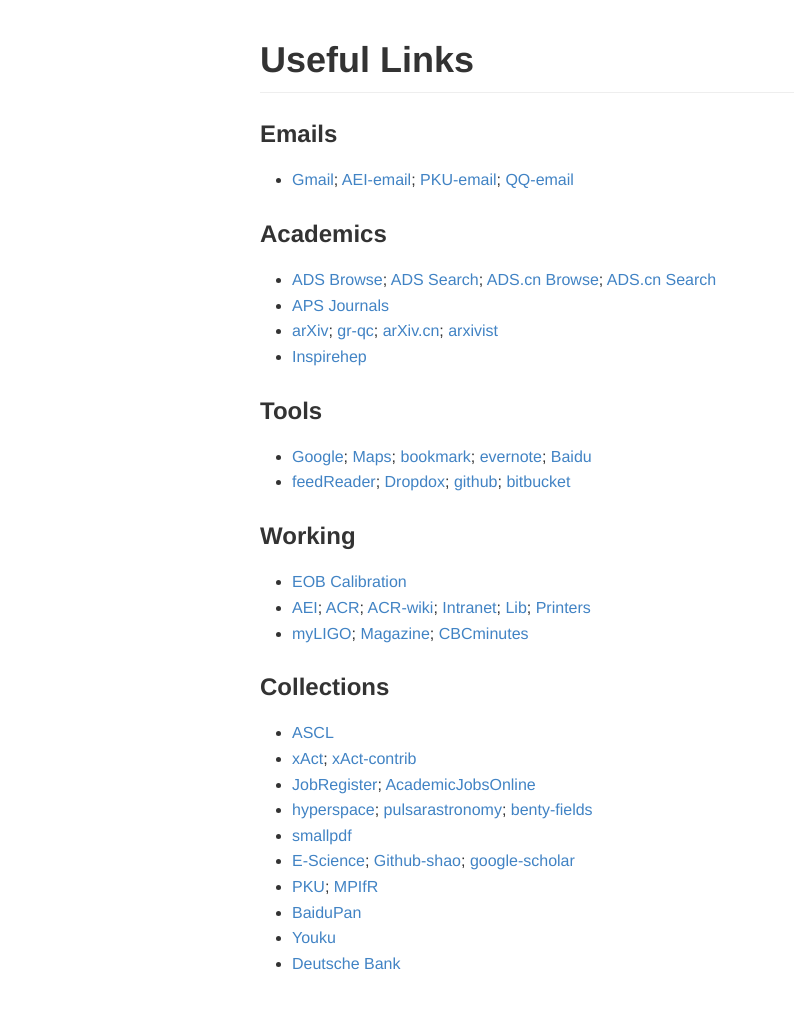
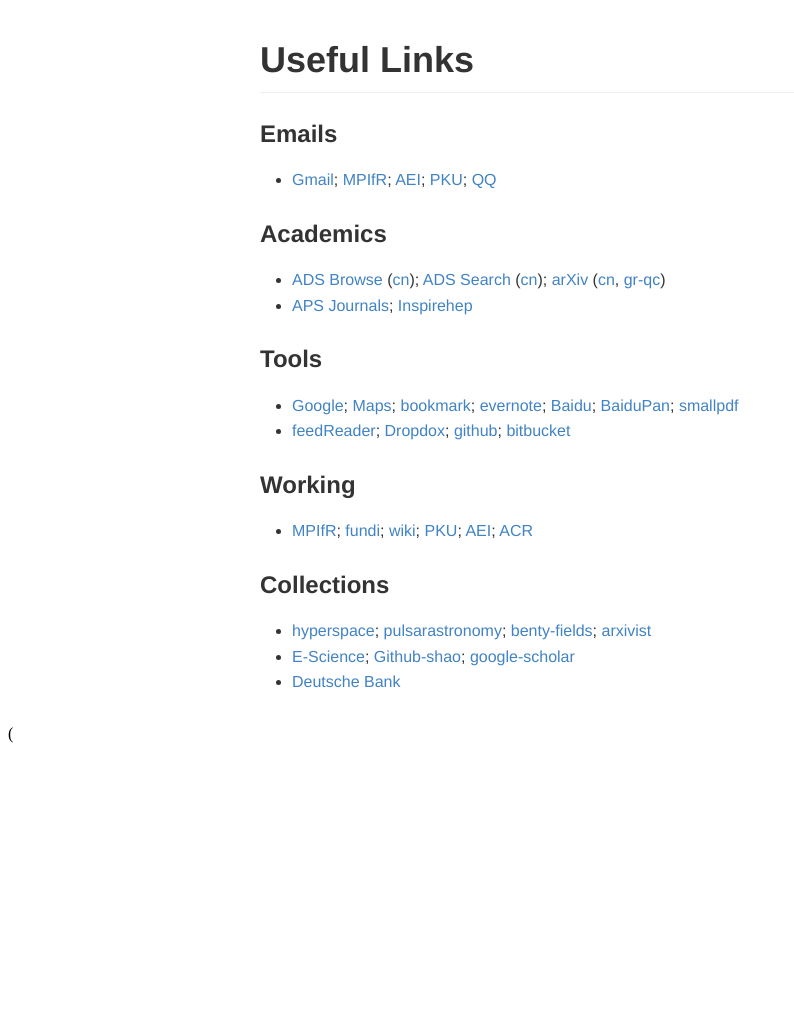
Before and after one commit to Friendshao/Friendshao.github.io, a Jekyll site: the page docs/freqlink.html, which Jekyll copies as it is, in a window 1280 px wide. Shown: the whole page, without its empty margins (0-794 px from the left). Built offline with Jekyll 4.4.1, drawn with Linux system fonts in a browser that asks for light colours; after the commit the page ends 900 px from its top, so only the background shows below that.

Commit message:
update freqlink

```diff
--- a/docs/freqlink.html
+++ b/docs/freqlink.html
@@ -844,24 +844,26 @@
 
 <ul>
 <li><a href="http://www.gmail.com">Gmail</a>;
-<a href="http://mailserv.aei.mpg.de/">AEI-email</a>;
-<a href="http://water.pku.edu.cn">PKU-email</a>;
-<a href="http://mail.qq.com/">QQ-email</a></li>
+<a href="https://webmail.mpifr-bonn.mpg.de">MPIfR</a>;
+<a href="http://mailserv.aei.mpg.de/">AEI</a>;
+<a href="http://water.pku.edu.cn">PKU</a>;
+<a href="http://mail.qq.com/">QQ</a></li>
 </ul>
 
 <h3 id="toc_2">Academics</h3>
 
 <ul>
-<li><a href="http://adsabs.harvard.edu/bib_abs.html">ADS Browse</a>;
-<a href="http://adsabs.harvard.edu/abstract_service.html">ADS Search</a>;
-<a href="http://ads.bao.ac.cn/bib_abs.html">ADS.cn Browse</a>;
-<a href="http://ads.bao.ac.cn/abstract_service.html">ADS.cn Search</a></li>
-<li><a href="http://journals.aps.org/">APS Journals</a></li>
-<li><a href="http://www.arXiv.org">arXiv</a>;
-<a href="http://arxiv.org/list/gr-qc/new">gr-qc</a>;
-<a href="http://cn.arXiv.org">arXiv.cn</a>;
-<a href="arxivist.com">arxivist</a></li>
-<li><a href="http://inspirehep.net/">Inspirehep</a></li>
+<li><a href="http://adsabs.harvard.edu/bib_abs.html">ADS Browse</a>
+(<a href="http://ads.bao.ac.cn/bib_abs.html">cn</a>);
+<a href="http://adsabs.harvard.edu/abstract_service.html">ADS Search</a>
+(<a href="http://ads.bao.ac.cn/abstract_service.html">cn</a>);
+<a href="http://www.arXiv.org">arXiv</a>
+(<a href="http://cn.arXiv.org">cn</a>,
+<a href="http://arxiv.org/list/gr-qc/new">gr-qc</a>)
+</li>
+<li><a href="http://journals.aps.org/">APS Journals</a>;
+<a href="http://inspirehep.net/">Inspirehep</a>
+</li>
 </ul>
 
 <h3 id="toc_3">Tools</h3>
@@ -881,40 +886,29 @@
 <h3 id="toc_4">Working</h3>
 
 <ul>
-<li><a href="https://galahad.aei.mpg.de/%7Elshao/LVC/EOB_Calibration/NewH/">EOB Calibration</a></li>
-<li><a href="http://www.aei.mpg.de/">AEI</a>;
-<a href="http://www.aei.mpg.de/1282161/Astrophysical_and_Cosmological_Relativity">ACR</a>;
-<a href="https://astro-cosmo-rel-wiki.aei.mpg.de">ACR-wiki</a>;
-<a href="https://intranet.aei.mpg.de/">Intranet</a>;
-<a href="http://vlibserv.aei.mpg.de/libero/WebOpac.cls?VERSION=2&amp;ACTION=LANGXX&amp;RSN=0&amp;DATA=MPI&amp;TOKEN=IDZHhA0ePV3537&amp;Z=1">Lib</a>;
-<a href="https://intranet.aei.mpg.de/general-information/it-department/it-help-center-golm/how-to/printers-at-aei-golm">Printers</a></li>
-<li><a href="https://my.ligo.org/">myLIGO</a>;
-<a href="http://www.ligo.org/magazine/">Magazine</a>;
-<a href="https://www.lsc-group.phys.uwm.edu/ligovirgo/cbcnote/CBCminutes">CBCminutes</a></li>
+<li>
+<a href="http://www.mpifr-bonn.mpg.de/2169/en">MPIfR</a>;
+<a href="https://docs.google.com/spreadsheets/d/1TNXUOtpSE_jpnf7HiiAqEhLjF1yrItN1j6r0IIg7CR8/edit#gid=0">fundi</a>;
+<a href="https://fpra.mpifr-bonn.mpg.de/doku.php?id=start">wiki</a>;
+<a href="http://www.pku.edu.cn/">PKU</a>;
+<a href="http://www.aei.mpg.de/">AEI</a>;
+<a href="http://www.aei.mpg.de/1282161/Astrophysical_and_Cosmological_Relativity">ACR</a>
 </ul>
 
 <h3 id="toc_5">Collections</h3>
 
 <ul>
-<li><a href="http://ascl.net/">ASCL</a></li>
-<li><a href="http://www.xact.es/index.html">xAct</a>;
-<a href="http://contrib.xact.es/">xAct-contrib</a></li>
-<li><a href="https://jobregister.aas.org/">JobRegister</a>;
-<a href="https://academicjobsonline.org">AcademicJobsOnline</a></li>
 <li><a href="http://hyperspace.uni-frankfurt.de/">hyperspace</a>;
-<a href="pulsarastronomy.net/pulsar/preprints">pulsarastronomy</a>;
-<a href="http://www.benty-fields.com">benty-fields</a></li>
-<li><a href="http://smallpdf.com/">smallpdf</a></li>
+<a href="http://pulsarastronomy.net/pulsar/preprints">pulsarastronomy</a>;
+<a href="http://www.benty-fields.com">benty-fields</a>;
+<a href="arxivist.com">arxivist</a></li>
 <li><a href="http://www.escience.cn/people/shao">E-Science</a>;
 <a href="http://friendshao.github.io">Github-shao</a>;
 <a href="https://scholar.google.de/citations?user=x7Rnzn8AAAAJ&amp;hl=en&amp;oi=ao">google-scholar</a></li>
-<li><a href="http://www.pku.edu.cn/">PKU</a>;
-<a href="http://www.mpifr-bonn.mpg.de/2169/en">MPIfR</a></li>
-<li><a href="http://pan.baidu.com">BaiduPan</a></li>
-<li><a href="http://www.youku.com/">Youku</a></li>
 <li><a href="https://meine.deutsche-bank.de/trxm/db/">Deutsche Bank</a></li>
 </ul>
 
 </div></body>
 
 </html>
+(<a href="http://cn.arXiv.org
```
Also changed, not shown: other parts of docs/freqlink.html (+4 -1 lines), about/about.md (+1 -1 lines).
